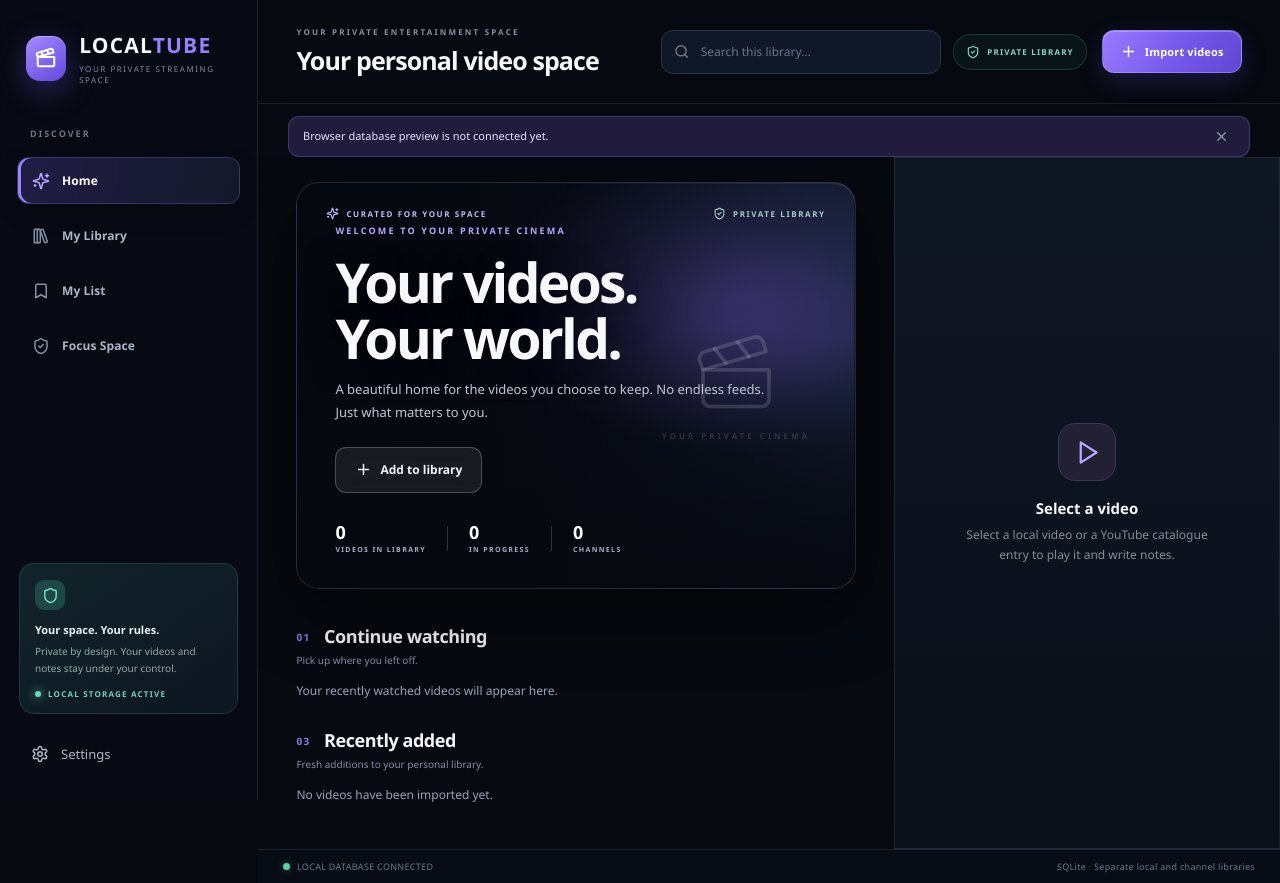
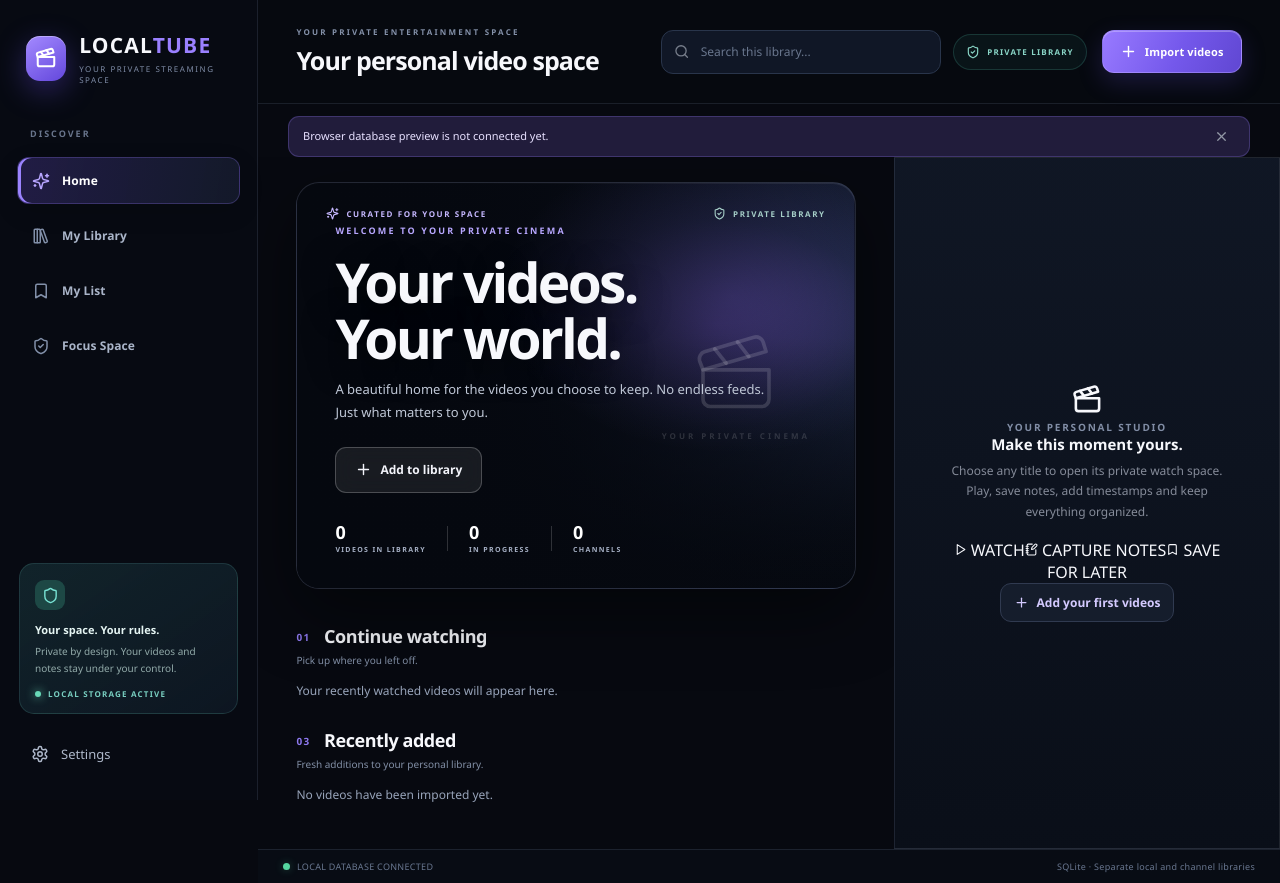
Before and after one commit to sameerahammedat-spec/Local-Tube, a React (Vite) app: page / in a window 1280 px wide. Built offline with nearby package versions, Linux system fonts and the light colour scheme; what @capacitor/core would draw is missing.

Commit message:
Add premium empty studio state with clear first-library action

```diff
--- a/src/main.jsx
+++ b/src/main.jsx
@@ -1027,17 +1027,17 @@ function App() {
               </div>
             </>
           ) : (
-            <div className="detail-empty">
-              <div className="empty-icon">
-                <Play size={27} />
+            <div className="detail-empty studio-welcome">
+              <div className="studio-orbit"><Clapperboard size={31} /></div>
+              <span className="eyebrow">YOUR PERSONAL STUDIO</span>
+              <h3>Make this moment yours.</h3>
+              <p>Choose any title to open its private watch space. Play, save notes, add timestamps and keep everything organized.</p>
+              <div className="studio-steps">
+                <span><Play size={13} /> WATCH</span>
+                <span><NotebookPen size={13} /> CAPTURE NOTES</span>
+                <span><Bookmark size={13} /> SAVE FOR LATER</span>
               </div>
-
-              <h3>Select a video</h3>
-
-              <p>
-                Select a local video or a YouTube catalogue entry to play it
-                and write notes.
-              </p>
+              <button className="outline-btn studio-import" onClick={importLocalFiles}><Plus size={15} /> Add your first videos</button>
             </div>
           )}
         </aside>
```
